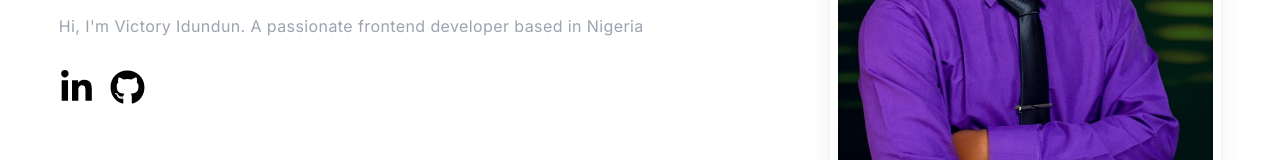
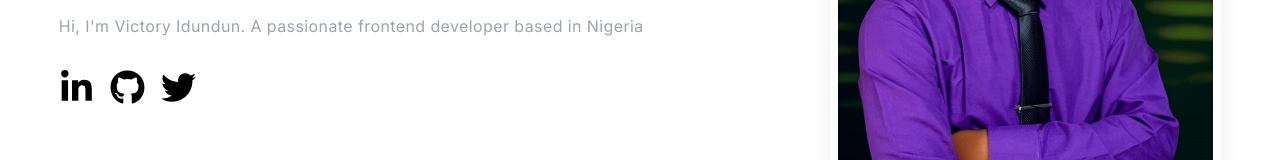
Before and after one commit to Torycd/victory, a Next.js app: page / in a window 1280 px wide. Shown: the part 331-491 px from the top of the page. Built offline with nearby package versions, Linux system fonts and the light colour scheme.

Commit message:
lets freaking go

```diff
--- a/components/Main.jsx
+++ b/components/Main.jsx
@@ -9,7 +9,7 @@ import firebase from "../public/assets/skill/firebase.png";
 import github from "../public/assets/skill/github1.png";
 import React from "react";
 import { motion } from "framer-motion";
-import { FaGithub, FaLinkedinIn } from "react-icons/fa";
+import { FaGithub, FaLinkedinIn, FaTwitter } from "react-icons/fa";
 import Image from "next/image";
 import myPhoto from "../public/assets/myPhoto.jpg";
 
@@ -52,6 +52,11 @@ const Main = () => {
                 >
                   <FaGithub className="text-black" size={35} />
                 </a>
+                <a href="https://twitter.com/VIdundun"
+                  target="_blank"
+                  className="cursor-pointer hover:scale-105 ease-in duration-300">
+                  <FaTwitter className="text-black" size={35}  />
+                </a>
               </div>
             </div>
             <div className="hidden md:flex justify-center items-center ">
```
